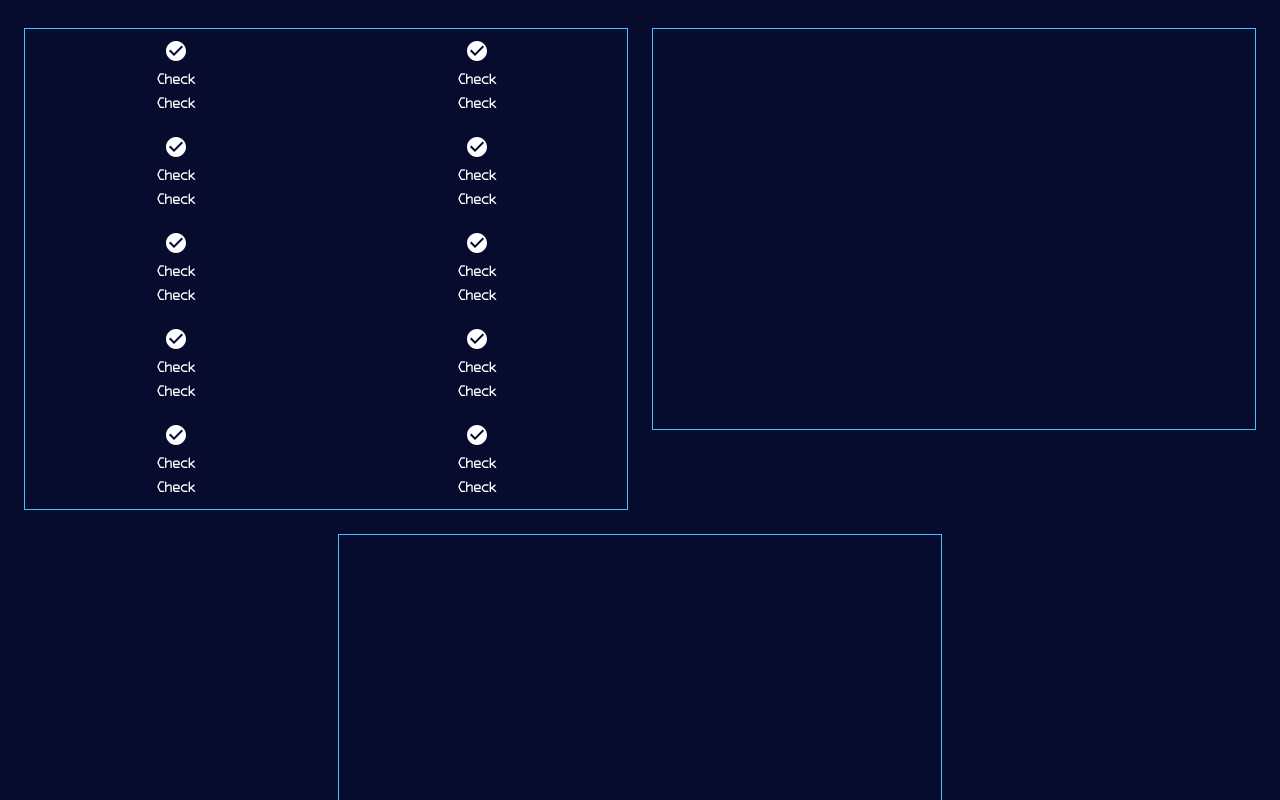
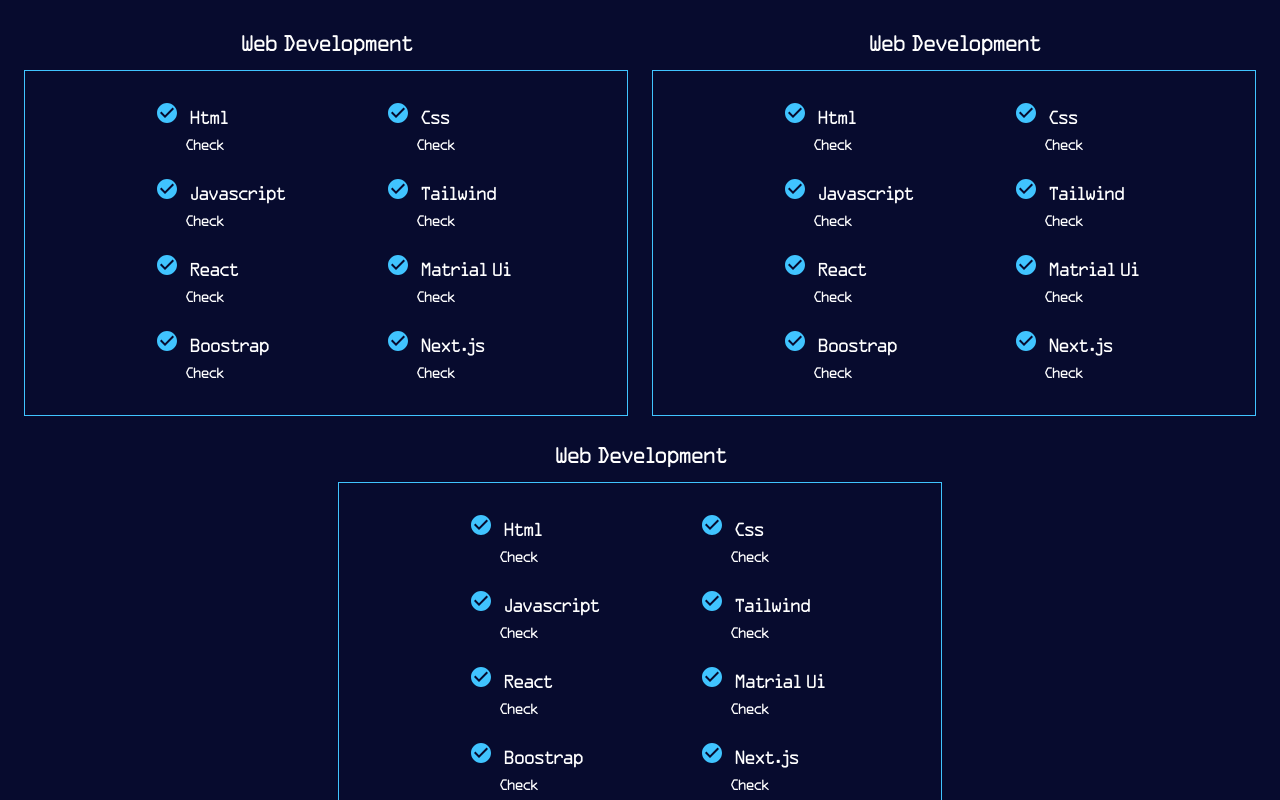
Before and after one commit to heshanm27/portfolio-, a React (Create React App) app: page / in a window 1280 px wide. Shown: the part 2520-3320 px from the top of the page. Built offline with nearby package versions, Linux system fonts and the light colour scheme.

Commit message:
add experience

```diff
--- /dev/null
+++ b/src/components/ExperienceCom/ExperienceCom.tsx
@@ -0,0 +1,26 @@
+import { Box, Stack, SvgIconProps, Typography } from "@mui/material";
+
+type prop = {
+  Icon: React.ReactElement<SvgIconProps>;
+  Title: string;
+  SubTitle: string;
+};
+
+export default function ExperienceCom(props: prop) {
+  return (
+    <>
+      <Stack direction="row" justifyContent="left">
+        <Box sx={{ color: "#40C4FF" }}>{props.Icon}</Box>
+
+        <Typography sx={{ paddingLeft: "10px" }} variant="h6">
+          {props.Title}
+        </Typography>
+      </Stack>
+      <Stack direction="row" justifyContent="left ">
+        <Typography sx={{ paddingLeft: "30px" }} variant="body1">
+          {props.SubTitle}
+        </Typography>
+      </Stack>
+    </>
+  );
+}
--- a/src/pages/Experience/Experiene.tsx
+++ b/src/pages/Experience/Experiene.tsx
@@ -1,19 +1,18 @@
-import { Box, Container, Grid, Typography } from "@mui/material";
+import { Box, Container, Grid, Stack, Typography } from "@mui/material";
 
 import Titles from "../../components/Titles/Titles";
 import CheckCircleIcon from "@mui/icons-material/CheckCircle";
+import ExperienceCom from "../../components/ExperienceCom/ExperienceCom";
 
 const webdev = [
-  { icon: <CheckCircleIcon />, title: "Check", subTitle: "Check" },
-  { icon: <CheckCircleIcon />, title: "Check", subTitle: "Check" },
-  { icon: <CheckCircleIcon />, title: "Check", subTitle: "Check" },
-  { icon: <CheckCircleIcon />, title: "Check", subTitle: "Check" },
-  { icon: <CheckCircleIcon />, title: "Check", subTitle: "Check" },
-  { icon: <CheckCircleIcon />, title: "Check", subTitle: "Check" },
-  { icon: <CheckCircleIcon />, title: "Check", subTitle: "Check" },
-  { icon: <CheckCircleIcon />, title: "Check", subTitle: "Check" },
-  { icon: <CheckCircleIcon />, title: "Check", subTitle: "Check" },
-  { icon: <CheckCircleIcon />, title: "Check", subTitle: "Check" },
+  { icon: <CheckCircleIcon />, title: "Html", subTitle: "Check" },
+  { icon: <CheckCircleIcon />, title: "Css", subTitle: "Check" },
+  { icon: <CheckCircleIcon />, title: "Javascript", subTitle: "Check" },
+  { icon: <CheckCircleIcon />, title: "Tailwind", subTitle: "Check" },
+  { icon: <CheckCircleIcon />, title: "React", subTitle: "Check" },
+  { icon: <CheckCircleIcon />, title: "Matrial Ui", subTitle: "Check" },
+  { icon: <CheckCircleIcon />, title: "Boostrap", subTitle: "Check" },
+  { icon: <CheckCircleIcon />, title: "Next.js", subTitle: "Check" },
 ];
 
 export default function Experience() {
@@ -25,18 +24,38 @@
 
           <Grid container spacing={3} sx={{ justifyContent: "center" }}>
             <Grid item xs={12} md={6}>
+              <Stack direction="row" justifyContent="center">
+                <Typography
+                  variant="h5"
+                  sx={{ marginBottom: "10px" }}
+                  color={"white"}
+                >
+                  Web Development
+                </Typography>
+              </Stack>
               <Box
                 sx={{
                   border: "1px solid #40C4FF",
+                  padding: "20px",
+                  display: "flex",
+                  justifyContent: "center",
+                  alignItems: "center",
                 }}
               >
-                <Grid container>
+                <Grid
+                  container
+                  sx={{
+                    display: "flex",
+                    justifyContent: "center",
+                    paddingLeft: "100px",
+                  }}
+                >
                   {webdev.map((value, index) => {
                     return (
                       <Grid
                         item
                         key={index}
-                        xs={12}
+                        xs={6}
                         md={6}
                         sx={{
                           color: "white",
@@ -46,9 +65,11 @@
                           padding: "10px",
                         }}
                       >
-                        {value.icon}
-                        <Typography>{value.title}</Typography>
-                        <Typography>{value.subTitle}</Typography>
+                        <ExperienceCom
+                          Icon={value.icon}
+                          Title={value.title}
+                          SubTitle={value.subTitle}
+                        />
                       </Grid>
                     );
                   })}
@@ -56,22 +77,110 @@
               </Box>
             </Grid>
             <Grid item xs={12} md={6}>
-              {" "}
+              <Stack direction="row" justifyContent="center">
+                <Typography
+                  variant="h5"
+                  sx={{ marginBottom: "10px" }}
+                  color={"white"}
+                >
+                  Web Development
+                </Typography>
+              </Stack>
               <Box
                 sx={{
                   border: "1px solid #40C4FF",
-                  height: "400px",
+                  padding: "20px",
+                  display: "flex",
+                  justifyContent: "center",
+                  alignItems: "center",
                 }}
-              ></Box>
+              >
+                <Grid
+                  container
+                  sx={{
+                    display: "flex",
+                    justifyContent: "center",
+                    paddingLeft: "100px",
+                  }}
+                >
+                  {webdev.map((value, index) => {
+                    return (
+                      <Grid
+                        item
+                        key={index}
+                        xs={6}
+                        md={6}
+                        sx={{
+                          color: "white",
+                          justifyContent: "center",
+                          alignContent: "center",
+                          textAlign: "center",
+                          padding: "10px",
+                        }}
+                      >
+                        <ExperienceCom
+                          Icon={value.icon}
+                          Title={value.title}
+                          SubTitle={value.subTitle}
+                        />
+                      </Grid>
+                    );
+                  })}
+                </Grid>
+              </Box>
             </Grid>
             <Grid item xs={12} md={6}>
-              {" "}
+              <Stack direction="row" justifyContent="center">
+                <Typography
+                  variant="h5"
+                  sx={{ marginBottom: "10px" }}
+                  color={"white"}
+                >
+                  Web Development
+                </Typography>
+              </Stack>
               <Box
                 sx={{
                   border: "1px solid #40C4FF",
-                  height: "400px",
+                  padding: "20px",
+                  display: "flex",
+                  justifyContent: "center",
+                  alignItems: "center",
                 }}
-              ></Box>
+              >
+                <Grid
+                  container
+                  sx={{
+                    display: "flex",
+                    justifyContent: "center",
+                    paddingLeft: "100px",
+                  }}
+                >
+                  {webdev.map((value, index) => {
+                    return (
+                      <Grid
+                        item
+                        key={index}
+                        xs={6}
+                        md={6}
+                        sx={{
+                          color: "white",
+                          justifyContent: "center",
+                          alignContent: "center",
+                          textAlign: "center",
+                          padding: "10px",
+                        }}
+                      >
+                        <ExperienceCom
+                          Icon={value.icon}
+                          Title={value.title}
+                          SubTitle={value.subTitle}
+                        />
+                      </Grid>
+                    );
+                  })}
+                </Grid>
+              </Box>
             </Grid>
           </Grid>
         </Box>
```
